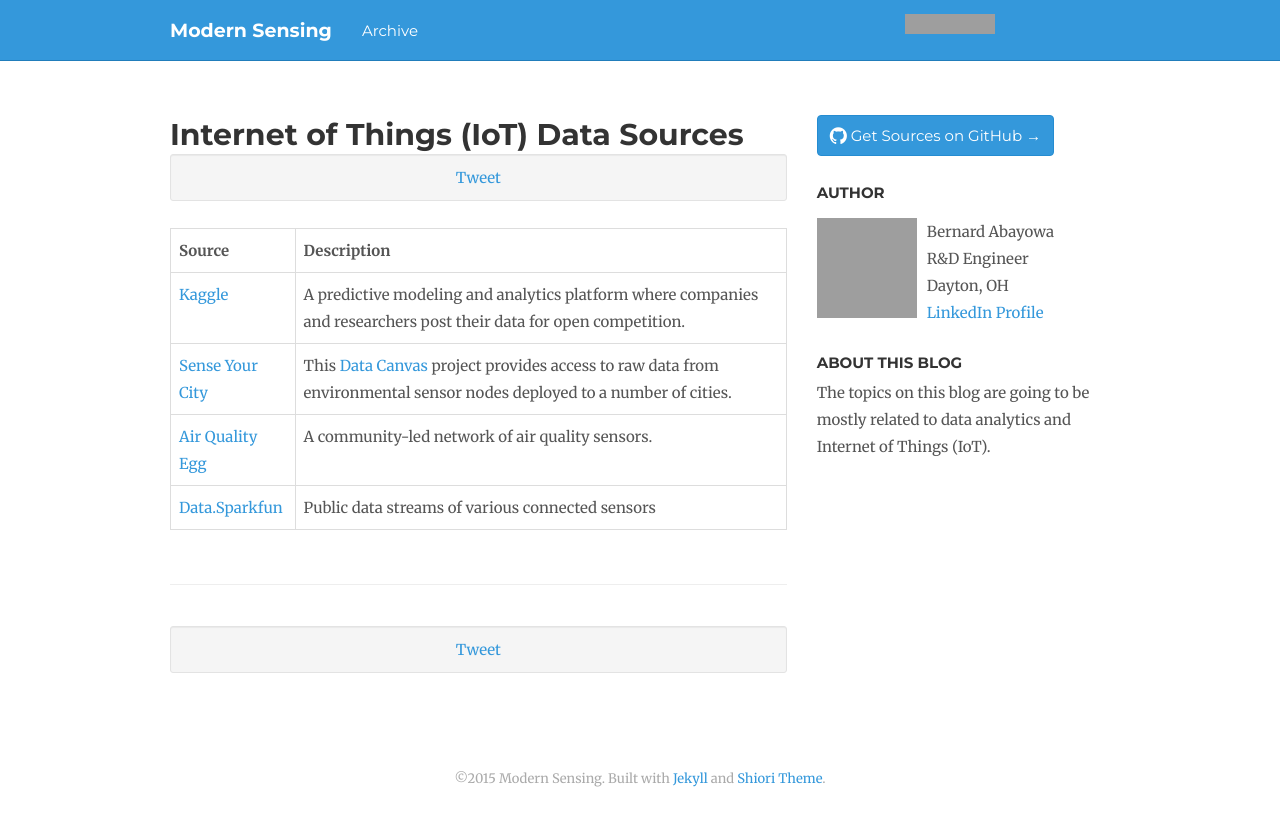
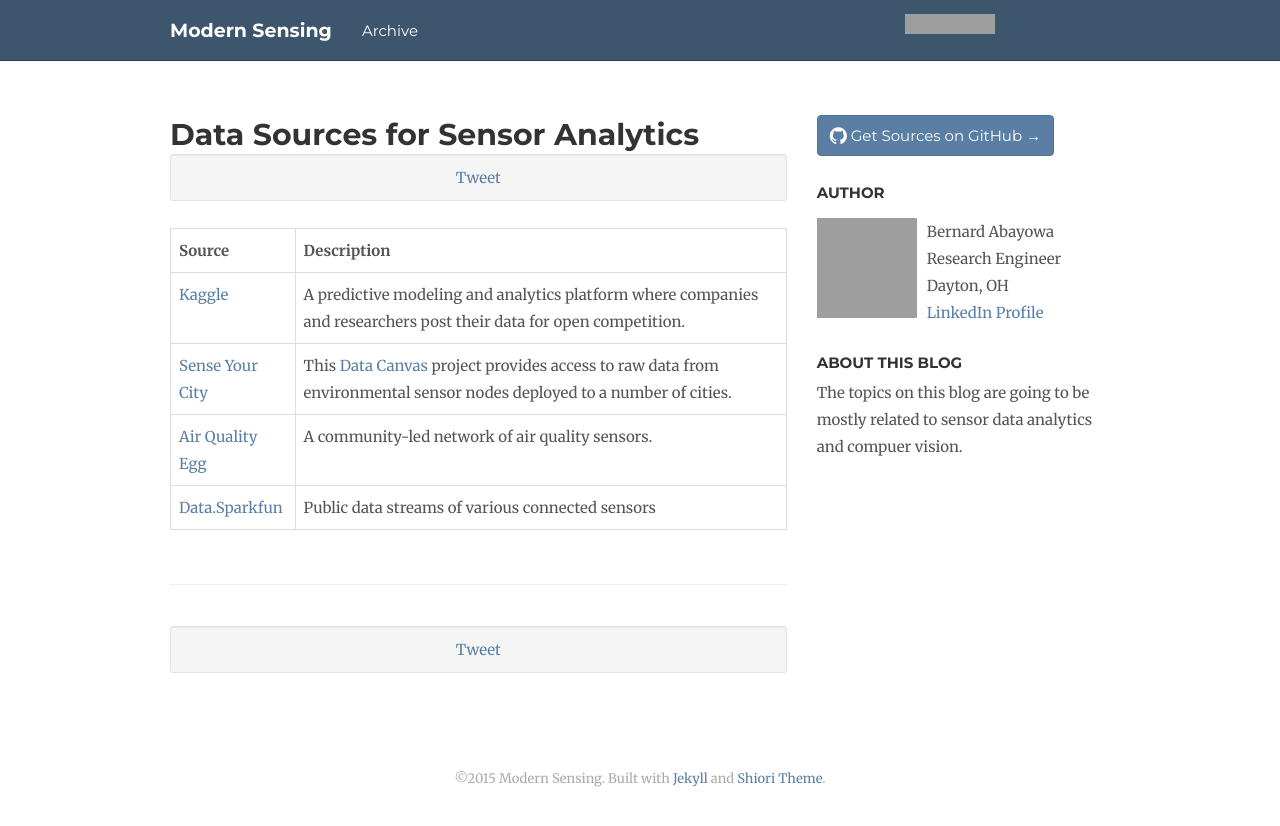
Before and after one commit to abayowbo/abayowbo.github.io, a Jekyll site: the page built from _posts/2015-06-24-data-sources-for-sensor-analytics.md, in a window 1280 px wide, cut to the strip 0-826 px from the top of the page. Built offline with Jekyll 4.4.1, drawn with Linux system fonts in a browser that asks for light colours; nearby versions of some CDN libraries; comment, search, counter and statistics services are not loaded; grey boxes are pictures that could not be loaded.

Commit message:
updated about page

```diff
--- a/_data/theme.yml
+++ b/_data/theme.yml
@@ -14,7 +14,7 @@ num_home_posts: 3
 # - purple
 # - orange
 # - red
-color: blue
+color: dark
 
 # Show navigation below each post?
 show_post_navs: true
--- a/_includes/sidebar.html
+++ b/_includes/sidebar.html
@@ -8,7 +8,7 @@
     <div class="media">
         <img src="https://avatars2.githubusercontent.com/u/4744408?v=3&s=100" alt="abayowbo" class="pull-left">
         <div class="media-body">
-            Bernard Abayowa <br> R&D Engineer <br> Dayton, OH <br>
+            Bernard Abayowa <br> Research Engineer <br> Dayton, OH <br>
             <a href="https://www.linkedin.com/in/abayowbo">LinkedIn Profile</a>
         </div>
     </div>
@@ -18,4 +18,4 @@
 <h3>
     About This Blog
 </h3>
-The topics on this blog are going to be mostly related to data analytics and Internet of Things (IoT).
+The topics on this blog are going to be mostly related to sensor data analytics and compuer vision.
--- a/_posts/2015-04-18-internet-of-things-data-sources.md
+++ b/_posts/2015-06-24-data-sources-for-sensor-analytics.md
@@ -1,11 +1,12 @@
 ---
 layout: post
-title: Internet of Things (IoT) Data Sources
-date: 2015-04-18
-summary: This blog lists publicly available data sources for Internet of Things
-tags: [ioT, sensor data]
+title: Data Sources for Sensor Analytics
+date: 2015-06-24
+categories:
+-
+author: abayowbo
+excerpt: This blog lists publicly available data sources for sensor data analytics
 ---
-
 <table border="2" cellspacing="0" cellpadding="6" rules="groups" frame="hsides">
 
 
--- a/topics-list.org
+++ /dev/null
@@ -1,3 +0,0 @@
-* Internet of Things (IoT) Data Sources
-* spark parallelize and scikit-learn experiment
-** experiment with  http://scikit-learn.org/stable/auto_examples/applications/face_recognition.html#example-applications-face-recognition-py
```
Also changed, not shown: org/data-sources-for-sensor-analytics.org (renamed from org/2015-04-18-internet-of-things-data-sources.org, +9 -9 lines).
